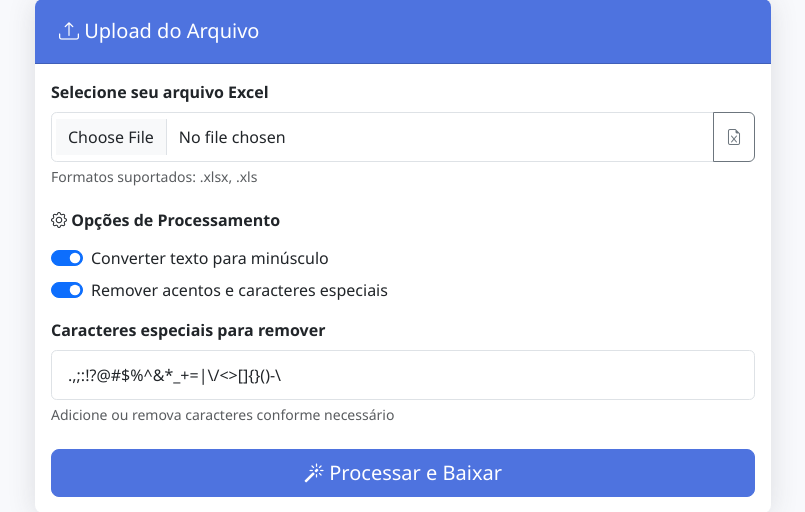
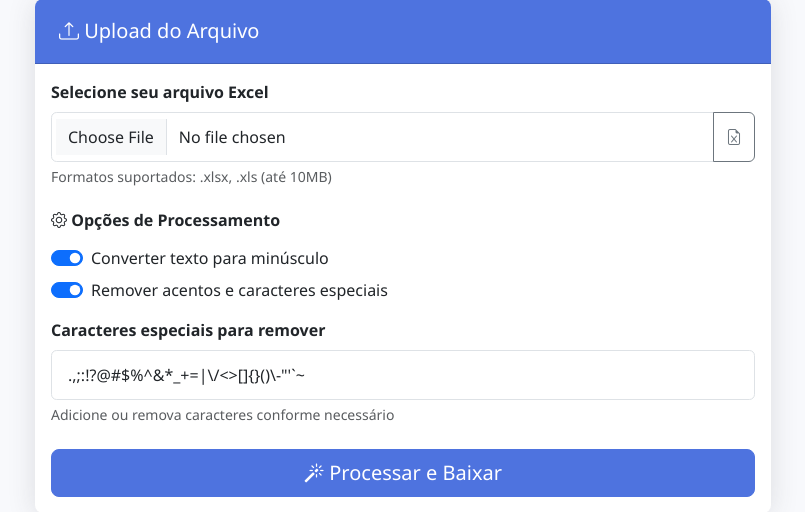
Before and after one commit to Douglasprojetospro/limpador-web, a Flask app: page / in a window 1280 px wide. Shown: the part 221-733 px from the top of the page, without its empty margins (237-1042 px from the left). Run offline with Flask 3, Linux system fonts and the light colour scheme.

Commit message:
Update index.html
Ajuste

```diff
--- a/templates/index.html
+++ b/templates/index.html
@@ -82,7 +82,7 @@
                                         <i class="bi bi-file-earmark-excel"></i>
                                     </button>
                                 </div>
-                                <div class="form-text">Formatos suportados: .xlsx, .xls</div>
+                                <div class="form-text">Formatos suportados: .xlsx, .xls (até 10MB)</div>
                             </div>
 
                             <div class="mb-4">
@@ -100,7 +100,7 @@
 
                                 <div class="mb-3">
                                     <label class="form-label fw-bold">Caracteres especiais para remover</label>
-                                    <input type="text" name="caracteres" class="form-control" value=".,;:!?@#$%^&*_+=|\/<>[]{}()-\"'`~">
+                                    <input type="text" name="caracteres" class="form-control" value="{{ caracteres_padrao }}">
                                     <div class="form-text">Adicione ou remova caracteres conforme necessário</div>
                                 </div>
                             </div>
```
